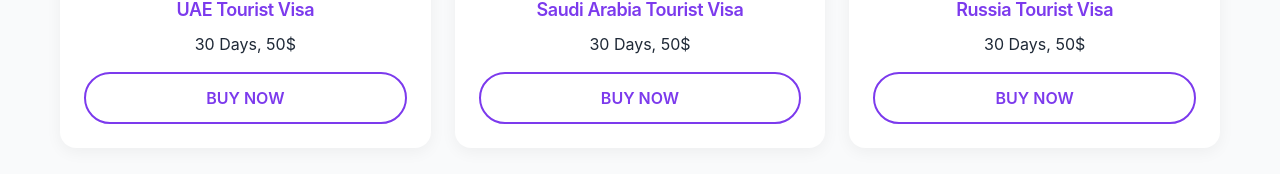
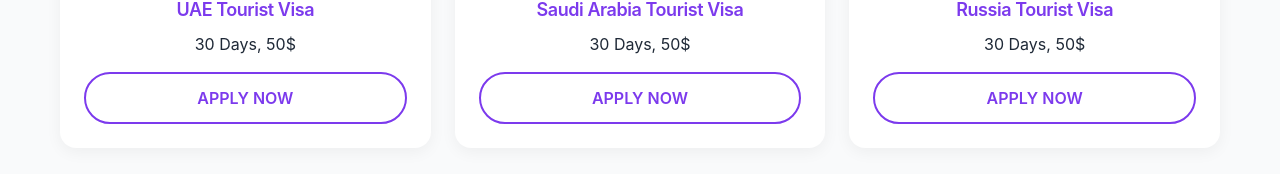
Before and after one commit to Iusif797/getvisago_final, a React (Vite) app in the folder getvisago/: page /visas in a window 1280 px wide. Shown: the part 371-545 px from the top of the page. Built offline with nearby package versions, Linux system fonts and the light colour scheme.

Commit message:
fix(visas): correct card route, keep APPLY NOW button

```diff
--- a/getvisago/src/pages/Visas.jsx
+++ b/getvisago/src/pages/Visas.jsx
@@ -188,7 +188,7 @@
                   <div
                     className="block w-full py-3 rounded-full border-2 border-[#7C3AED] text-[#7C3AED] font-semibold uppercase transition-all duration-200 hover:bg-[#7C3AED]/[0.08] text-center"
                   >
-                    BUY NOW
+                    APPLY NOW
                   </div>
                 </div>
               </Link>
```
